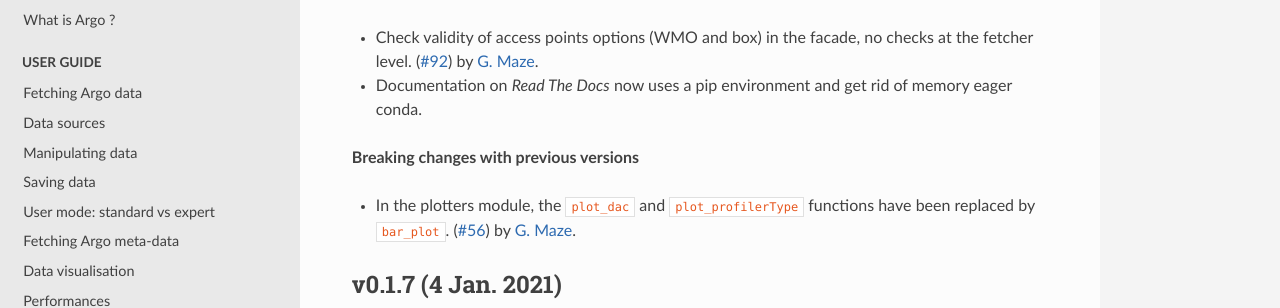
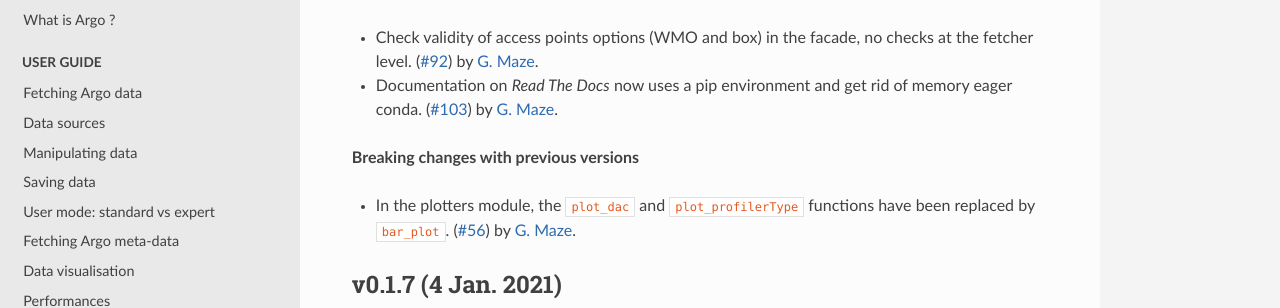
Before and after one commit to hamersu9t/argopy, a Sphinx documentation site: the page built from docs/whats-new.rst, in a window 1280 px wide and 900 px high, scrolled down 897 px. Shown: the part 182-490 px from the top of the window. Built offline with Sphinx 7.4.7 and the Read the Docs theme 2.0.0, drawn with Linux system fonts in a browser that asks for light colours; the version number is read from the project's files by our own code.

Commit message:
Update whats-new.rst

```diff
--- a/docs/whats-new.rst
+++ b/docs/whats-new.rst
@@ -53,7 +53,7 @@ v0.1.8 (X XXX. 2021)
 
 - Check validity of access points options (WMO and box) in the facade, no checks at the fetcher level. (:pr:`92`) by `G. Maze <http://www.github.com/gmaze>`_.
 
-- Documentation on `Read The Docs` now uses a pip environment and get rid of memory eager conda.
+- Documentation on `Read The Docs` now uses a pip environment and get rid of memory eager conda. (:pr:`103`) by `G. Maze <http://www.github.com/gmaze>`_.
 
 **Breaking changes with previous versions**
 
```
